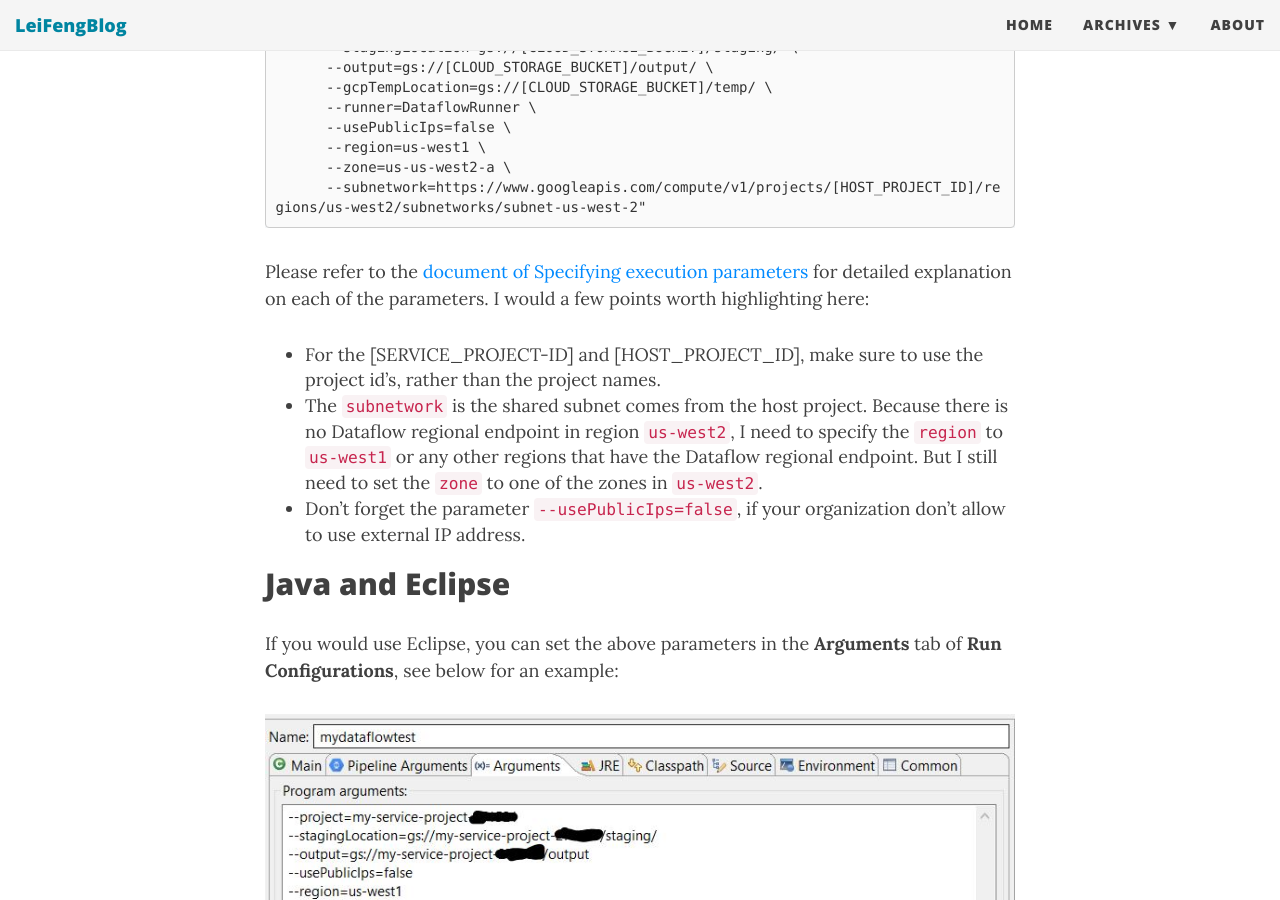
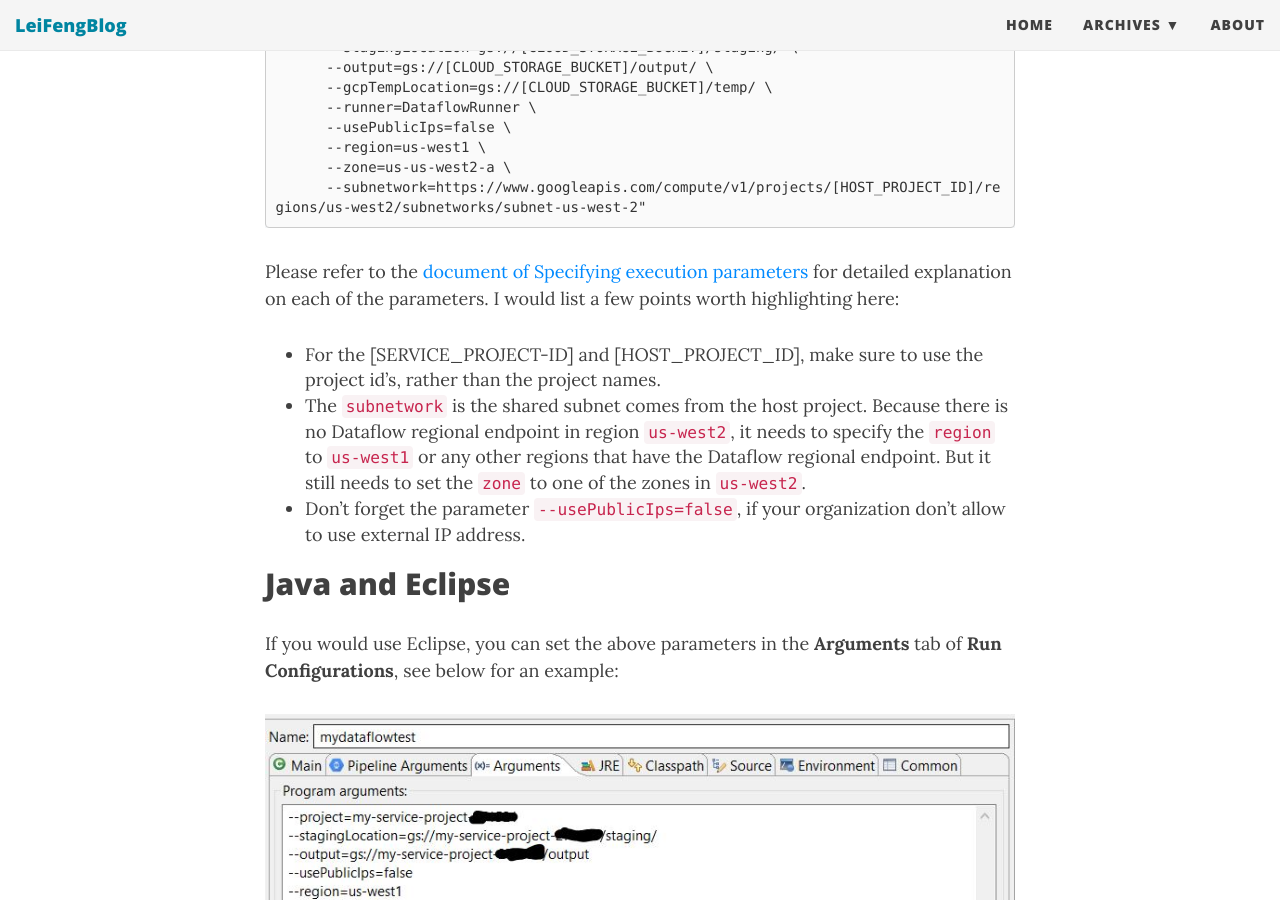
Before and after one commit to stonefl/stonefl.github.io, a Jekyll site: the page built from _posts/2020-01-15-run-dataflow-jobs-in-a-shared-vpc-on-gcp.md, in a window 1280 px wide and 900 px high, scrolled down 5967 px. Built offline with Jekyll 4.4.1, drawn with Linux system fonts in a browser that asks for light colours; nearby versions of some CDN libraries; comment, search, counter and statistics services are not loaded.

Commit message:
Update 2020-01-15-run-dataflow-jobs-in-a-shared-vpc-on-gcp.md

````diff
--- a/_posts/2020-01-15-run-dataflow-jobs-in-a-shared-vpc-on-gcp.md
+++ b/_posts/2020-01-15-run-dataflow-jobs-in-a-shared-vpc-on-gcp.md
@@ -150,10 +150,10 @@ mvn -Pdataflow-runner compile exec:java \
       --subnetwork=https://www.googleapis.com/compute/v1/projects/[HOST_PROJECT_ID]/regions/us-west2/subnetworks/subnet-us-west-2"
 ```
 
-Please refer to the [document of Specifying execution parameters](https://cloud.google.com/dataflow/docs/guides/specifying-exec-params) for detailed explanation on each of the parameters. I would a few points worth highlighting here:
+Please refer to the [document of Specifying execution parameters](https://cloud.google.com/dataflow/docs/guides/specifying-exec-params) for detailed explanation on each of the parameters. I would list a few points worth highlighting here:
 
 - For the [SERVICE_PROJECT-ID] and [HOST_PROJECT_ID], make sure to use the project id's, rather than the project names.
-- The `subnetwork` is the shared subnet comes from the host project. Because there is no Dataflow regional endpoint in region `us-west2`, I need to specify the `region` to `us-west1` or any other regions that have the Dataflow regional endpoint. But I still need to set the `zone` to one of the zones in `us-west2`.
+- The `subnetwork` is the shared subnet comes from the host project. Because there is no Dataflow regional endpoint in region `us-west2`, it needs to specify the `region` to `us-west1` or any other regions that have the Dataflow regional endpoint. But it still needs to set the `zone` to one of the zones in `us-west2`.
 - Don’t forget the parameter `--usePublicIps=false`, if your organization don't allow to use external IP address.
 
 ## Java and Eclipse
````
